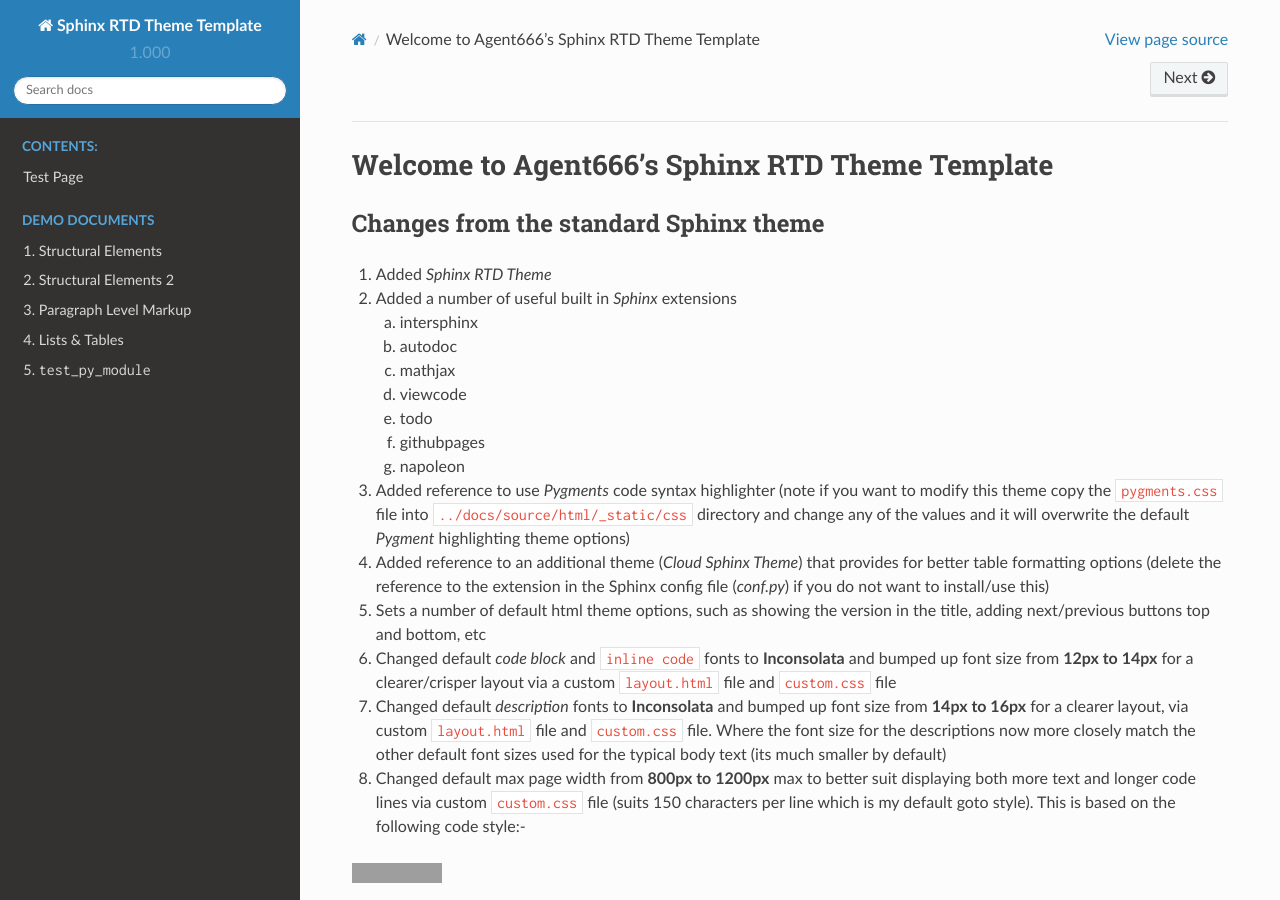
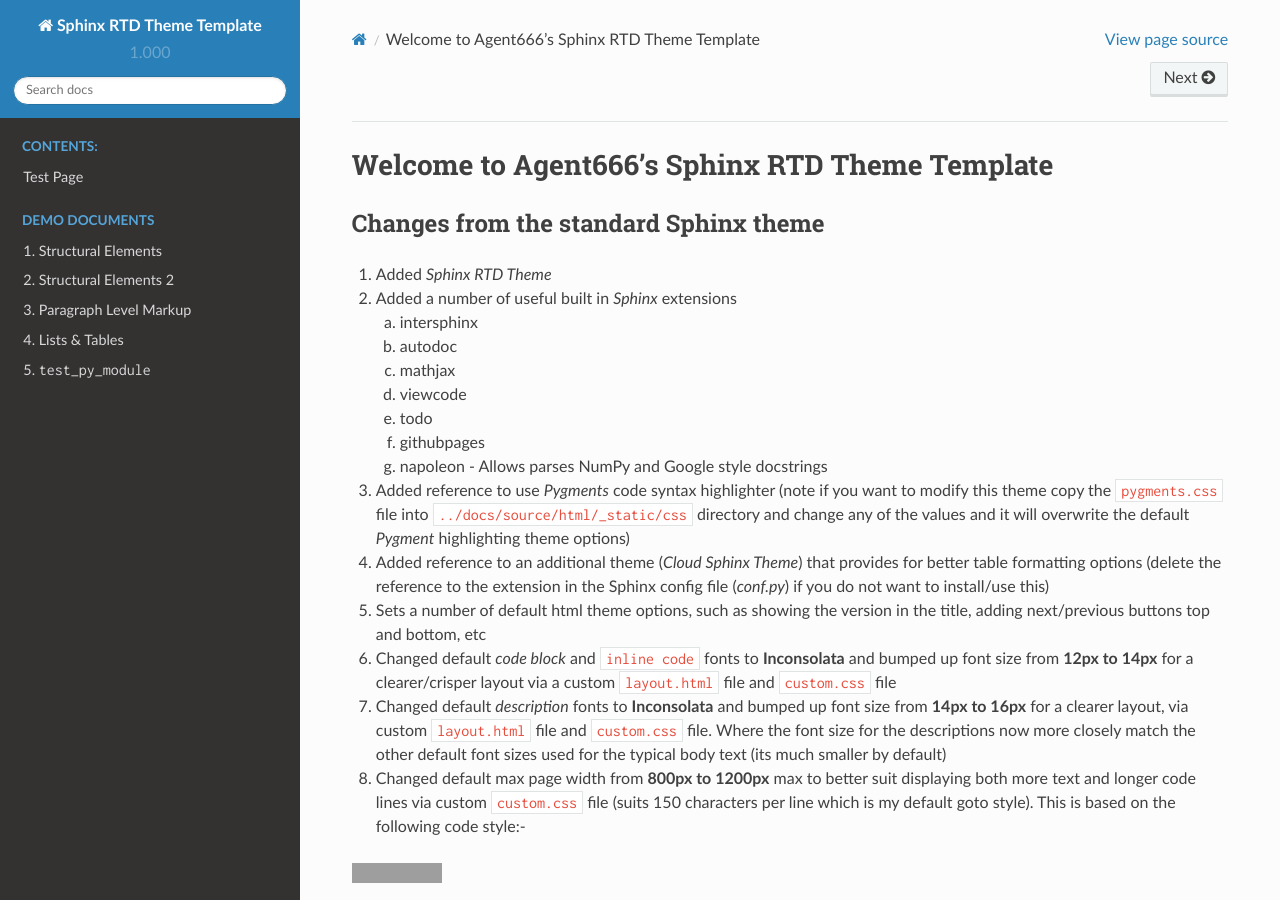
Before and after one commit to Agent6-6-6/Sphinx-RTD-Theme-Template, a Sphinx documentation site: the page built from docs/source/index.rst, in a window 1280 px wide and 900 px high. Built offline with Sphinx 7.4.7 and the Read the Docs theme 2.0.0, drawn with Linux system fonts in a browser that asks for light colours; grey boxes are pictures that could not be loaded.

Commit message:
Update index.rst
Add explanation for napoleon extension

```diff
--- a/docs/source/index.rst
+++ b/docs/source/index.rst
@@ -15,7 +15,7 @@
    #. viewcode
    #. todo
    #. githubpages
-   #. napoleon
+   #. napoleon - Allows parses NumPy and Google style docstrings
 
 #. Added reference to use *Pygments* code syntax highlighter (note if you want to modify this theme copy the ``pygments.css`` file into ``../docs/source/html/_static/css`` directory and change any of the values and it will overwrite the default *Pygment* highlighting theme options)
 
```
